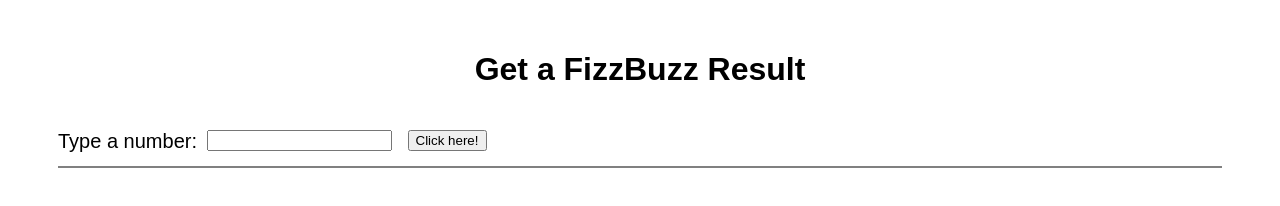
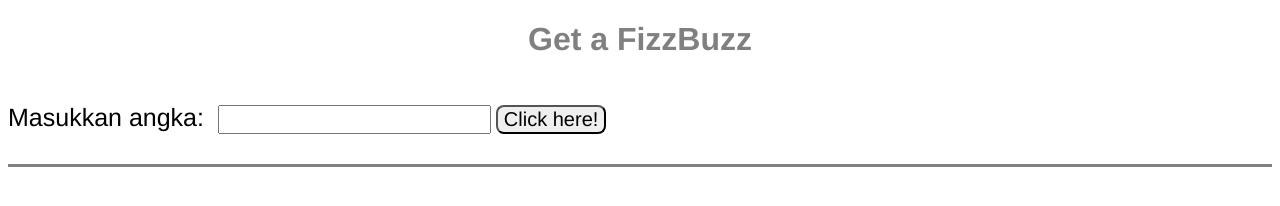
Before and after one commit to zafarinaaz/domFizzBuzz.github.io, a plain HTML site: page index.html in a window 1280 px wide. Drawn offline with Linux system fonts and the light colour scheme.

Commit message:
ahahahah html

```diff
--- a/index.html
+++ b/index.html
@@ -1,53 +1,60 @@
 <!DOCTYPE html>
-<html>
+<Html>
     <head>
-        <meta charset="uff-8">
+        <meta charset="UTF-8">
         <meta name="viewport" content="width=device-width, initial-scale=1.0">
-        <title>FizzBuzz Result</title>
+        <title>coba lagi taek kon</title>
         <style>
-            html{
-                margin: 30px 50px;
-                font-family: Arial, Helvetica, sans-serif;
+            body {
+                font-family: 'Franklin Gothic Medium';
             }
-            h1{
+            header {
+                color:gray;
                 text-align: center;
+
             }
-            button {
-                border:1px solid gray;
-                font-size: 25px;
-                padding:3.5px 8px;
-                border-radius: 5px;
+            .masukkan {
 
-                font-size: 10px;
-            }
-            button:hover {
-                background-color: rgb(202, 200, 200);
-            }
-
-            .form {
-                border-bottom: 2px solid gray;
-                font-size: 20px;
-                padding-bottom:15px;
+                width:auto;
 
             }
             p {
-              float:left;
+                border-top: 3px solid gray;
+                padding-top: 20px;
+                font-size: 30px;
             }
-            input{
-                margin-top: 20px;
+            label{
+                font-size: 25px;
+            }
+            input {
+                margin-top: 25px;
                 margin-left: 10px;
+                font-size: 20px;
+            }
+            button:hover {
+               background-color: gray;
+            }
+            button{
+                font-family: 'Franklin Gothic Medium';
+                font-size: 20px;
+                border-radius: 8px;
             }
 
         </style>
     </head>
     <body>
-        <h1>Get a FizzBuzz Result</h1>
-        <div class="form">
-            <p>Type a number:</p>
-            <input class="i" type="">
-            <input type="submit" value="Click here!" onclick="angkaAcak()">
+        <header class="judul">
+           <h1>Get a FizzBuzz</h1>
+        </header>
+        <div class="masukkan">
+            <div class="inp">
+                <label>Masukkan angka:</label>
+                <input id="inputText">
+                <button onclick="Angka()">Click here!</button>
+            </div>
+            <p id="demo"></p>
+
         </div>
-        <p id="container"></p>
-        <script src="./scriptCoba.js"></script>
+        <script src="ahaha.js"></script>
     </body>
-</html>
+</Html>
```
